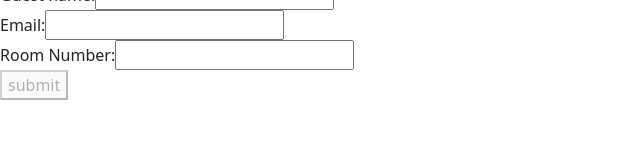
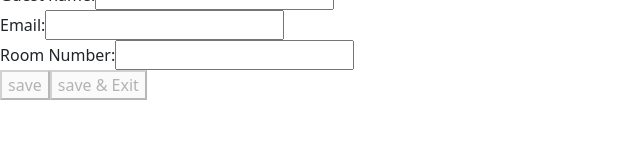
Before and after one commit to ashishchauhan99/Hotel-Reservation-App16, an Angular app: page /new in a window 1280 px wide. Shown: the part 146-300 px from the top of the page, without its empty margins (0-640 px from the left). Built offline with nearby package versions, Linux system fonts and the light colour scheme.

Commit message:
added save&Exit button

```diff
--- a/src/app/reservation/reservation-form/reservation-form.component.html
+++ b/src/app/reservation/reservation-form/reservation-form.component.html
@@ -37,6 +37,7 @@
         <input type="number" formControlName="roomNumber">
     </div>
 
-    <button type="submit" [disabled]="reservationForm.invalid">submit</button>
+    <button type="submit" [disabled]="reservationForm.invalid" (click)="setAction('submit')">save</button>
+    <button type="submit" [disabled]="reservationForm.invalid" (click)="setAction('submitExit')">save & Exit</button>
 
 </form>
--- a/src/app/reservation/reservation-form/reservation-form.component.ts
+++ b/src/app/reservation/reservation-form/reservation-form.component.ts
@@ -11,6 +11,7 @@ import { Router, ActivatedRoute } from '@angular/router';
 })
 export class ReservationFormComponent implements OnInit {
 
+  action: string = '';
   reservationForm: FormGroup = new FormGroup({});
 
   /**
@@ -39,6 +40,10 @@ export class ReservationFormComponent implements OnInit {
     });
   }
 
+  setAction(value: string) {
+    this.action = value;
+  }
+
   onSubmit() {
     if (this.reservationForm.valid) {
       console.log("valid");
@@ -52,7 +57,15 @@ export class ReservationFormComponent implements OnInit {
       this.reservationService.addReservation(reservation);
 
     }
-    this.router.navigate(['/list'])
+
+    if (this.action === 'submit') {
+      // reset the value
+      this.reservationForm.reset();
+    } else if (this.action === 'submitExit') {
+      // navigate away
+      this.router.navigate(['/list'])
+    }
+
   }
 
 }
```
